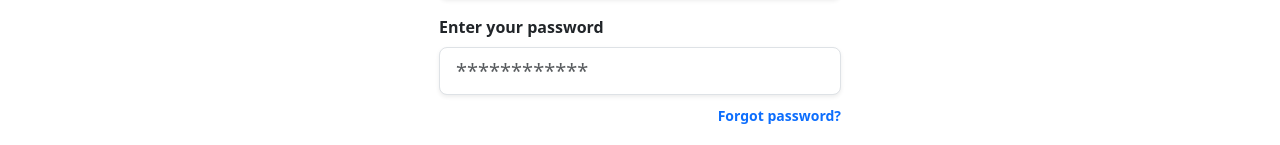
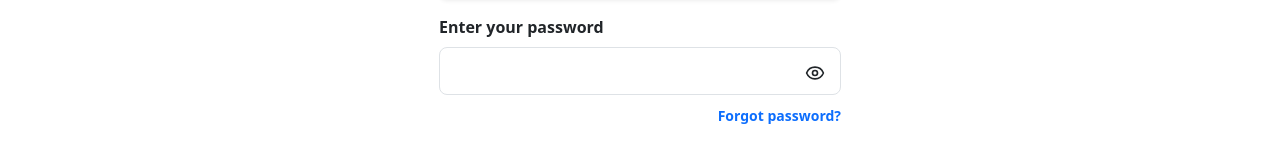
Before and after one commit to maruf119459/smart-parking-admin-frontend, a React (Create React App) app: page /login in a window 1280 px wide. Shown: the part 399-544 px from the top of the page. Built offline with nearby package versions, Linux system fonts and the light colour scheme; no server answers.

Commit message:
Add Password Show Option in Login Page

```diff
--- a/src/pages/Login.jsx
+++ b/src/pages/Login.jsx
@@ -5,12 +5,14 @@ import { Link, useNavigate } from "react-router-dom";
 import { toast, ToastContainer } from "react-toastify";
 import logo from "../assets/loading_img.png";
 import { BounceLoader } from "react-spinners";
+import { Eye, EyeOff } from "lucide-react";
 
 export default function Login() {
   const [email, setEmail] = useState("");
   const [password, setPassword] = useState("");
   const [loginLoading, setLoginLoading] = useState(false);
   const [initialPageLoad, setInitialPageLoad] = useState(true);
+  const [showPass, setShowPass] = useState(false);
 
   const navigate = useNavigate();
 
@@ -80,13 +82,19 @@ export default function Login() {
 
           <div className="mb-4">
             <label className="form-label fw-bold">Enter your password</label>
-            <input
-              type="password"
-              className="form-control form-control-lg border shadow-sm"
-              placeholder="************"
-              onChange={e => setPassword(e.target.value)}
-              required
-            />
+
+            <div className="position-relative">
+                <input
+                  type={showPass ? "text" : "password"}
+                  className="form-control form-control-lg"
+                  value={password}
+                  onChange={e => setPassword(e.target.value)}
+                  required
+                />
+                <span className="position-absolute end-0 top-50 translate-middle-y me-3 cursor-pointer" onClick={() => setShowPass(!showPass)}>
+                  {showPass ? <EyeOff size={20} /> : <Eye size={20} />}
+                </span>
+              </div>
             <div className="text-end mt-2">
               <Link to="/forgot-password" className="text-decoration-none small fw-bold">Forgot password?</Link>
             </div>
```
Also changed, not shown: 1 other file (tests, documents, lock files or other folders).
